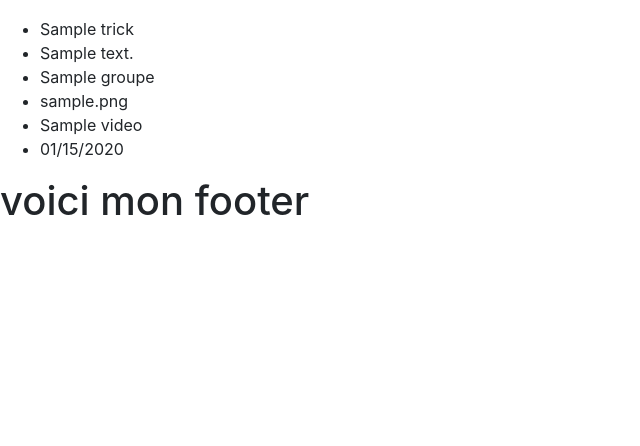
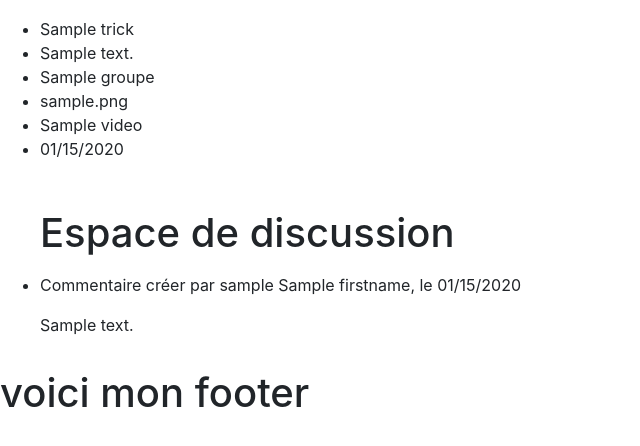
Before and after one commit to Simon-git26/Snowtricks_Simon_Balleux_Pruvost, a Symfony app: template Snowtrick/templates/detail/index.html.twig in a window 1280 px wide. Shown: the part 163-609 px from the top of the page, without its empty margins (0-640 px from the left). Run offline with Twig, Linux system fonts and the light colour scheme; the template is opened without the code that fills it: most values are stand-ins (such as "Sample title", 1, 10 or a date in 2020); some libraries are stand-ins or nearby versions.

Commit message:
Affichage de mes commentaires dans l'espace de discussion commun sur le detail d'un trick

```diff
--- a/Snowtrick/src/DataFixtures/AppFixtures.php
+++ b/Snowtrick/src/DataFixtures/AppFixtures.php
@@ -25,17 +25,19 @@ class AppFixtures extends Fixture
             $manager->persist($tricks);
         }
 
+        /*
         // Comments Fixtures
         for ($i = 1; $i <= 5; $i++) {
             // Instanciations de ma class Trick
             $comments = new Comments();
+            $comments->setTrick();
             $comments->setContent('Commentaire '.$i);
             $comments->setDateCreate(new \DateTime);
             $comments->setIsActif(1);
             $manager->persist($comments);
         }
+        */
 
-        // Comments Fixtures
         $manager->flush();
     }
 }
--- a/Snowtrick/templates/detail/index.html.twig
+++ b/Snowtrick/templates/detail/index.html.twig
@@ -8,10 +8,31 @@
 
 <!-- fonction dump() utilisé grace au bundle vardumper -->
 <p>{{ dump(app.user) }}</p>
+<!-- Affichage de ma variable comments -->
+<p>{{ dump(comments) }}</p>
+
 
 
 <!-- Affichage de ma liste de Tricks -->
 <ul>
+    <!-- Si User connecté, creation de commentaire possible avec formulaire -->
+    {% if app.user %}
+        <form action="" method="post" class="form-example">
+            <div style="display:flex;">
+                <label for="content">Entrer votre commentaire</label>
+                <input type="text" name="content" id="content" required/>
+
+                <input type="hidden" value={{app.user.username}}/>
+                <input type="hidden" value={{app.user.firstname}}/>
+                <input type="hidden" value={{app.user.id}}/>
+
+                <input type="submit" value="Envoyer">
+            </div>
+        </form>
+    {% endif %}
+
+
+    <!-- Detail du trick-->
     {% if trick %}
         <!-- Passer le titre en lien vers la page details du trick à terme -->
         <li>{{ trick.getTitle|e }}</li>
@@ -25,8 +46,28 @@
         <li>{{ trick.video|e }}</li>
         <!-- Date Trick -->
         <li>{{ trick.dateCreate|date("m/d/Y") }}</li>
+    {% endif %}
 
-    {% endif %}
+
+
+    <!-- Recuperation de ma variable comments, affichage de chaque commentaire -->
+    <div style="margin-top:3rem;">
+        <h1>Espace de discussion</h1>
+        {% if comments %}
+            {% for comment in comments %}
+
+                <p>{{ dump(comment) }}</p>
+
+                <div style="display:flex;">
+                    <li>
+                        <p>Commentaire créer par {{ comment.getUser.username|e }} {{ comment.getUser.firstname|e }}, le {{ comment.getDateCreate|date("m/d/Y") }}</p>
+                        <p>{{ comment.getContent|e }}</p>
+                    </li>
+                </div>
+
+            {% endfor %}
+        {% endif %}
+    </div>
 </ul>
 
 
```
Also changed, not shown: Snowtrick/src/Controller/DetailController.php (+11 -1 lines).
